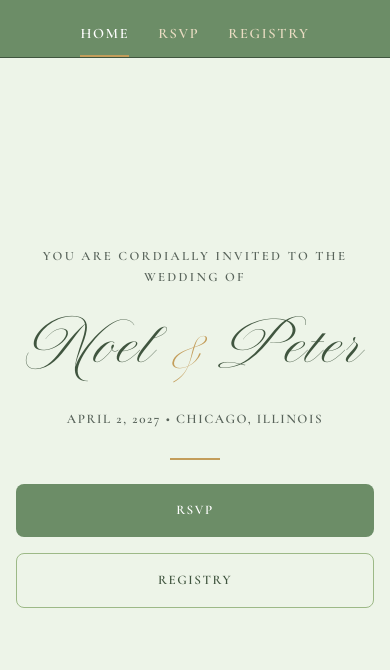
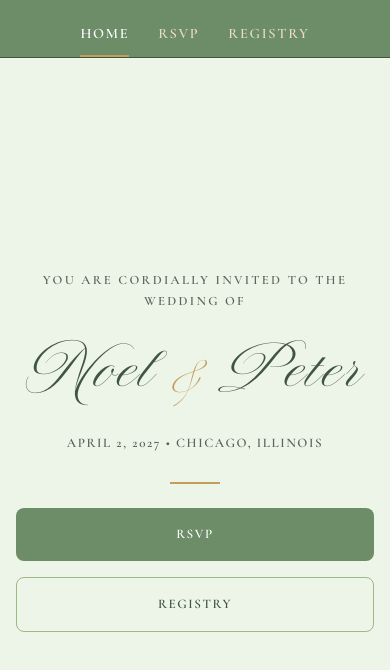
Before and after one commit to claireholmann/noelandpeter, a React (Vite) app: page / in a window 390 px wide. Shown: the top 670 px of the page. Built offline with nearby package versions, Linux system fonts and the light colour scheme.

Commit message:
fix spacing

```diff
--- a/src/pages/Home.css
+++ b/src/pages/Home.css
@@ -3,7 +3,7 @@
   display: flex;
   align-items: center;
   justify-content: center;
-  padding: 1rem 1.25rem 4rem;
+  padding: 1rem 1.25rem;
   background: transparent;
 }
 
@@ -117,7 +117,7 @@
 
 @media (max-width: 520px) {
   .home-container {
-    padding: 1rem 1rem 4rem;
+    padding: 1rem;
   }
 
   .home-content {
--- a/src/pages/RSVP.css
+++ b/src/pages/RSVP.css
@@ -3,7 +3,7 @@
   display: flex;
   flex-direction: column;
   justify-content: center;
-  padding: 1rem 1.25rem 4rem;
+  padding: 1rem 1.25rem;
 }
 
 .page-hero {
@@ -480,7 +480,7 @@
 
 @media (max-width: 768px) {
   .rsvp-container {
-    padding: 1rem 1rem 4rem;
+    padding: 1rem;
   }
 
   .page-hero-title { font-size: 2.5rem; }
--- a/src/pages/Registry.css
+++ b/src/pages/Registry.css
@@ -4,7 +4,7 @@
   flex-direction: column;
   justify-content: center;
   background: transparent;
-  padding: 1rem 1.25rem 4rem;
+  padding: 1rem 1.25rem;
 }
 
 .page-hero {
@@ -87,7 +87,7 @@
 
 @media (max-width: 600px) {
   .registry-container {
-    padding: 1rem 0.75rem 4rem;
+    padding: 1rem 0.75rem;
   }
 
   .page-hero {
```
